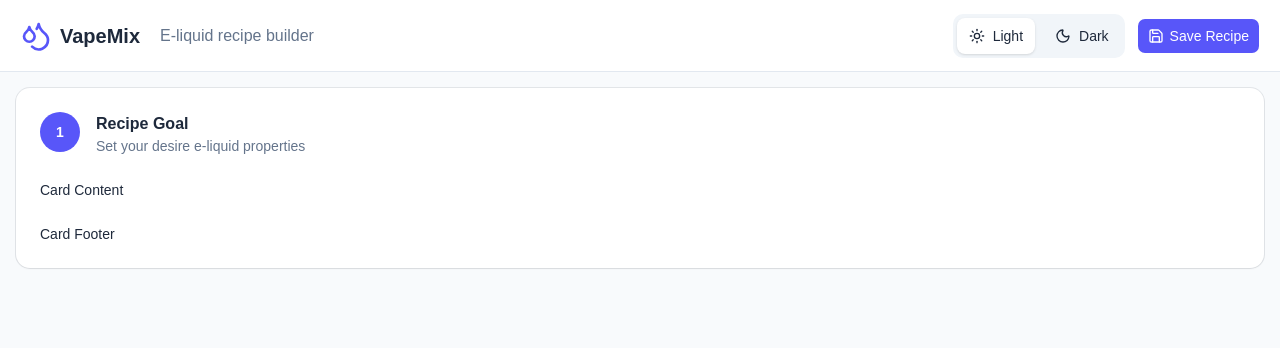
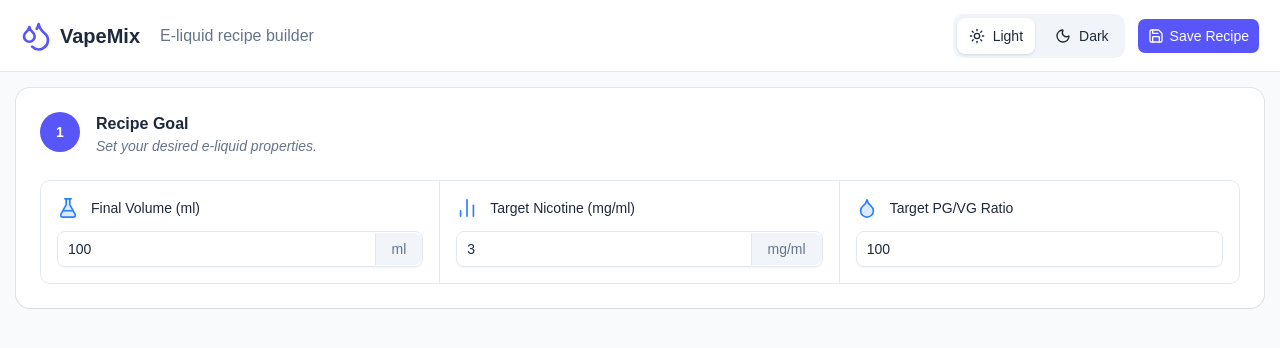
Before and after one commit to Sooheil/VapeMix, a React (Vite) app: page / in a window 1280 px wide. Shown: the top 348 px of the page. Built offline with nearby package versions, Linux system fonts and the light colour scheme.

Commit message:
add UnitInput

```diff
--- a/src/components/cardSectionHeader/CardSectionHeader.tsx
+++ b/src/components/cardSectionHeader/CardSectionHeader.tsx
@@ -3,8 +3,8 @@ import type { CardSectionHeaderProps } from "./CardSectionHeader.types"
 
 export const CardSectionHeader = ({
   number,
-  titleHeader,
-  titleDescription,
+  header: titleHeader,
+  description: titleDescription,
 }: CardSectionHeaderProps) => {
   return (
     <CardHeader className="flex gap-4">
@@ -13,7 +13,7 @@ export const CardSectionHeader = ({
       </span>
       <div>
         <CardTitle className="font-extrabold">{titleHeader}</CardTitle>
-        <CardDescription>{titleDescription}</CardDescription>
+        <CardDescription className="italic">{titleDescription}</CardDescription>
       </div>
     </CardHeader>
   )
--- a/src/components/cardSectionHeader/CardSectionHeader.types.ts
+++ b/src/components/cardSectionHeader/CardSectionHeader.types.ts
@@ -1,5 +1,5 @@
 export interface CardSectionHeaderProps {
   number: number
-  titleHeader: string
-  titleDescription: string
+  header: string
+  description: string
 }
--- /dev/null
+++ b/src/components/formSection/FormSection.tsx
@@ -0,0 +1,24 @@
+import { DynamicIcon } from "lucide-react/dynamic"
+import type { FormSectionProps } from "./FormSection.types"
+
+export const FormSection = ({
+  title,
+  icon,
+  className,
+  children,
+}: FormSectionProps) => {
+  return (
+    <div className={[className, "p-4"].join(" ")}>
+      <div className="mb-3 flex items-center gap-3">
+        <DynamicIcon
+          name={icon}
+          size={22}
+          strokeWidth={1.8}
+          className="fill-blue-100 text-blue-500"
+        />
+        <span className="text-sm font-medium">{title}</span>
+      </div>
+      <div>{children}</div>
+    </div>
+  )
+}
--- a/src/components/index.ts
+++ b/src/components/index.ts
@@ -10,3 +10,11 @@ export {
 } from "./ui/card"
 export { Button } from "./ui/button"
 export { ToggleGroup, ToggleGroupItem } from "./ui/toggle-group"
+export { Input } from "./ui/input"
+export {
+  InputGroup,
+  InputGroupInput,
+  InputGroupAddon,
+  InputGroupText,
+} from "./ui/input-group"
+export { UnitInput } from "./unitInput/UnitInput"
--- /dev/null
+++ b/src/components/ui/input-group.tsx
@@ -0,0 +1,156 @@
+import * as React from "react"
+import { cva, type VariantProps } from "class-variance-authority"
+import { cn } from "cn"
+
+import { Button } from "@/components/ui/button"
+import { Input } from "@/components/ui/input"
+import { Textarea } from "@/components/ui/textarea"
+
+function InputGroup({ className, ...props }: React.ComponentProps<"div">) {
+  return (
+    <div
+      data-slot="input-group"
+      role="group"
+      className={cn(
+        "group/input-group relative flex h-9 w-full min-w-0 items-center rounded-md border border-input shadow-xs transition-[color,box-shadow] outline-none in-data-[slot=combobox-content]:focus-within:border-inherit in-data-[slot=combobox-content]:focus-within:ring-0 has-[[data-slot=input-group-control]:focus-visible]:border-ring has-[[data-slot=input-group-control]:focus-visible]:ring-3 has-[[data-slot=input-group-control]:focus-visible]:ring-ring/50 has-[[data-slot][aria-invalid=true]]:border-destructive has-[[data-slot][aria-invalid=true]]:ring-3 has-[[data-slot][aria-invalid=true]]:ring-destructive/20 has-[>[data-align=block-end]]:h-auto has-[>[data-align=block-end]]:flex-col has-[>[data-align=block-start]]:h-auto has-[>[data-align=block-start]]:flex-col has-[>textarea]:h-auto dark:bg-input/30 dark:has-[[data-slot][aria-invalid=true]]:ring-destructive/40 has-[>[data-align=block-end]]:[&>input]:pt-3 has-[>[data-align=block-start]]:[&>input]:pb-3 has-[>[data-align=inline-end]]:[&>input]:pr-1.5 has-[>[data-align=inline-start]]:[&>input]:pl-1.5",
+        className
+      )}
+      {...props}
+    />
+  )
+}
+
+const inputGroupAddonVariants = cva(
+  "flex h-auto cursor-text items-center justify-center gap-2 py-1.5 text-sm font-medium text-muted-foreground select-none group-data-[disabled=true]/input-group:opacity-50 [&>kbd]:rounded-[calc(var(--radius)-5px)] [&>svg:not([class*='size-'])]:size-4",
+  {
+    variants: {
+      align: {
+        "inline-start":
+          "order-first pl-2 has-[>button]:-ml-1 has-[>kbd]:ml-[-0.15rem]",
+        "inline-end":
+          "order-last pr-2 has-[>button]:-mr-1 has-[>kbd]:mr-[-0.15rem]",
+        "block-start":
+          "order-first w-full justify-start px-2.5 pt-2 group-has-[>input]/input-group:pt-2 [.border-b]:pb-2",
+        "block-end":
+          "order-last w-full justify-start px-2.5 pb-2 group-has-[>input]/input-group:pb-2 [.border-t]:pt-2",
+      },
+    },
+    defaultVariants: {
+      align: "inline-start",
+    },
+  }
+)
+
+function InputGroupAddon({
+  className,
+  align = "inline-start",
+  ...props
+}: React.ComponentProps<"div"> & VariantProps<typeof inputGroupAddonVariants>) {
+  return (
+    <div
+      role="group"
+      data-slot="input-group-addon"
+      data-align={align}
+      className={cn(inputGroupAddonVariants({ align }), className)}
+      onClick={(e) => {
+        if ((e.target as HTMLElement).closest("button")) {
+          return
+        }
+        e.currentTarget.parentElement?.querySelector("input")?.focus()
+      }}
+      {...props}
+    />
+  )
+}
+
+const inputGroupButtonVariants = cva(
+  "flex items-center gap-2 text-sm shadow-none",
+  {
+    variants: {
+      size: {
+        xs: "h-6 gap-1 rounded-[calc(var(--radius)-5px)] px-1.5 [&>svg:not([class*='size-'])]:size-3.5",
+        sm: "",
+        "icon-xs":
+          "size-6 rounded-[calc(var(--radius)-5px)] p-0 has-[>svg]:p-0",
+        "icon-sm": "size-8 p-0 has-[>svg]:p-0",
+      },
+    },
+    defaultVariants: {
+      size: "xs",
+    },
+  }
+)
+
+function InputGroupButton({
+  className,
+  type = "button",
+  variant = "ghost",
+  size = "xs",
+  ...props
+}: Omit<React.ComponentProps<typeof Button>, "size" | "type"> &
+  VariantProps<typeof inputGroupButtonVariants> & {
+    type?: "button" | "submit" | "reset"
+  }) {
+  return (
+    <Button
+      type={type}
+      data-size={size}
+      variant={variant}
+      className={cn(inputGroupButtonVariants({ size }), className)}
+      {...props}
+    />
+  )
+}
+
+function InputGroupText({ className, ...props }: React.ComponentProps<"span">) {
+  return (
+    <span
+      className={cn(
+        "flex items-center gap-2 text-sm text-muted-foreground [&_svg]:pointer-events-none [&_svg:not([class*='size-'])]:size-4",
+        className
+      )}
+      {...props}
+    />
+  )
+}
+
+function InputGroupInput({
+  className,
+  ...props
+}: React.ComponentProps<"input">) {
+  return (
+    <Input
+      data-slot="input-group-control"
+      className={cn(
+        "flex-1 rounded-none border-0 bg-transparent shadow-none ring-0 focus-visible:ring-0 aria-invalid:ring-0 dark:bg-transparent",
+        className
+      )}
+      {...props}
+    />
+  )
+}
+
+function InputGroupTextarea({
+  className,
+  ...props
+}: React.ComponentProps<"textarea">) {
+  return (
+    <Textarea
+      data-slot="input-group-control"
+      className={cn(
+        "flex-1 resize-none rounded-none border-0 bg-transparent py-2 shadow-none ring-0 focus-visible:ring-0 aria-invalid:ring-0 dark:bg-transparent",
+        className
+      )}
+      {...props}
+    />
+  )
+}
+
+export {
+  InputGroup,
+  InputGroupAddon,
+  InputGroupButton,
+  InputGroupText,
+  InputGroupInput,
+  InputGroupTextarea,
+}
--- /dev/null
+++ b/src/components/ui/input.tsx
@@ -0,0 +1,19 @@
+import * as React from "react"
+import { Input as InputPrimitive } from "@base-ui/react/input"
+import { cn } from "cn"
+
+function Input({ className, type, ...props }: React.ComponentProps<"input">) {
+  return (
+    <InputPrimitive
+      type={type}
+      data-slot="input"
+      className={cn(
+        "h-9 w-full min-w-0 rounded-md border border-input bg-transparent px-2.5 py-1 text-base shadow-xs transition-[color,box-shadow] outline-none file:inline-flex file:h-7 file:border-0 file:bg-transparent file:text-sm file:font-medium file:text-foreground placeholder:text-muted-foreground focus-visible:border-ring focus-visible:ring-3 focus-visible:ring-ring/50 disabled:pointer-events-none disabled:cursor-not-allowed disabled:opacity-50 aria-invalid:border-destructive aria-invalid:ring-3 aria-invalid:ring-destructive/20 md:text-sm dark:bg-input/30 dark:aria-invalid:border-destructive/50 dark:aria-invalid:ring-destructive/40",
+        className
+      )}
+      {...props}
+    />
+  )
+}
+
+export { Input }
--- /dev/null
+++ b/src/components/ui/textarea.tsx
@@ -0,0 +1,17 @@
+import * as React from "react"
+import { cn } from "cn"
+
+function Textarea({ className, ...props }: React.ComponentProps<"textarea">) {
+  return (
+    <textarea
+      data-slot="textarea"
+      className={cn(
+        "flex field-sizing-content min-h-16 w-full rounded-md border border-input bg-transparent px-2.5 py-2 text-base shadow-xs transition-[color,box-shadow] outline-none placeholder:text-muted-foreground focus-visible:border-ring focus-visible:ring-3 focus-visible:ring-ring/50 disabled:cursor-not-allowed disabled:opacity-50 aria-invalid:border-destructive aria-invalid:ring-3 aria-invalid:ring-destructive/20 md:text-sm dark:bg-input/30 dark:aria-invalid:border-destructive/50 dark:aria-invalid:ring-destructive/40",
+        className
+      )}
+      {...props}
+    />
+  )
+}
+
+export { Textarea }
--- /dev/null
+++ b/src/components/unitInput/UnitInput.tsx
@@ -0,0 +1,27 @@
+import {
+  InputGroup,
+  InputGroupInput,
+  InputGroupAddon,
+  InputGroupText,
+} from "../ui/input-group"
+import type { UnitInputProps } from "./UnitInput.types"
+
+export const UnitInput = ({
+  type = "number",
+  defaultValue,
+  inputGroupText,
+}: UnitInputProps) => {
+  return (
+    <InputGroup>
+      <InputGroupInput type={type} defaultValue={defaultValue} />
+      {!!inputGroupText && (
+        <InputGroupAddon
+          align="inline-end"
+          className="rounded-r-md border-l bg-muted px-4"
+        >
+          <InputGroupText>{inputGroupText}</InputGroupText>
+        </InputGroupAddon>
+      )}
+    </InputGroup>
+  )
+}
--- /dev/null
+++ b/src/components/unitInput/UnitInput.types.ts
@@ -0,0 +1,5 @@
+export interface UnitInputProps {
+  type?: string
+  defaultValue?: string | number
+  inputGroupText?: string
+}
--- a/src/features/recipe/components/recipeForm/recipeGoal/RecipeGoal.tsx
+++ b/src/features/recipe/components/recipeForm/recipeGoal/RecipeGoal.tsx
@@ -1,19 +1,41 @@
-import { Card, CardContent, CardFooter, CardSectionHeader } from "@/components"
+import {
+  Card,
+  CardContent,
+  CardSectionHeader,
+  Input,
+  UnitInput,
+} from "@/components"
+import { FormSection } from "@/components/formSection/FormSection"
 
 export const RecipeGoal = () => {
   return (
     <Card>
       <CardSectionHeader
         number={1}
-        titleHeader="Recipe Goal"
-        titleDescription="Set your desire e-liquid properties"
+        header="Recipe Goal"
+        description="Set your desired e-liquid properties."
       />
       <CardContent>
-        <p>Card Content</p>
+        <div className="grid grid-cols-3 rounded-lg border">
+          <FormSection
+            icon="flask-conical"
+            title="Final Volume (ml)"
+            className="border-r"
+          >
+            <UnitInput type="number" defaultValue={100} inputGroupText="ml" />
+          </FormSection>
+          <FormSection
+            icon="chart-no-axes-column"
+            title="Target Nicotine (mg/ml)"
+            className="border-r"
+          >
+            <UnitInput type="number" defaultValue={3} inputGroupText="mg/ml" />
+          </FormSection>
+          <FormSection icon="droplet" title="Target PG/VG Ratio">
+            <Input type="number" min={0} defaultValue={100} />
+          </FormSection>
+        </div>
       </CardContent>
-      <CardFooter>
-        <p>Card Footer</p>
-      </CardFooter>
     </Card>
   )
 }
--- a/src/index.css
+++ b/src/index.css
@@ -66,7 +66,7 @@
   --destructive: oklch(0.577 0.245 27.325);
   --border: #e2e8f0;
   --input: #e2e8f0;
-  --ring: #10b981;
+  --ring: #5856f9;
   --chart-1: #10b981;
   --chart-2: #8b5cf6;
   --chart-3: #38bdf8;
```
Also changed, not shown: src/components/formSection/FormSection.types.ts (added, +9 -0 lines).
